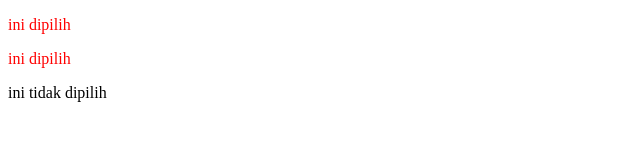
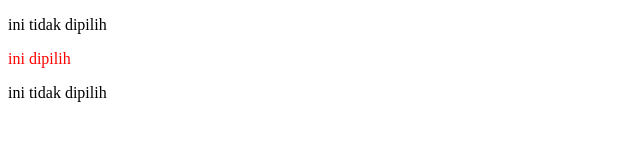
Before and after one commit to pardana/iapptech-css-dasar, a plain HTML site: page combinator.html in a window 1280 px wide. Shown: the whole page, without its empty margins (0-640 px from the left). Drawn offline with Linux system fonts and the light colour scheme.

Commit message:
add combinator

```diff
--- a/combinator.html
+++ b/combinator.html
@@ -5,7 +5,7 @@
     <meta name="viewport" content="width=device-width, initial-scale=1.0" />
     <title>Document</title>
     <style>
-      div p {
+      div > p {
         color: red;
       }
     </style>
@@ -14,7 +14,7 @@
   <body>
     <div>
       <article>
-        <p>ini dipilih</p>
+        <p>ini tidak dipilih</p>
       </article>
       <p>ini dipilih</p>
     </div>
```
